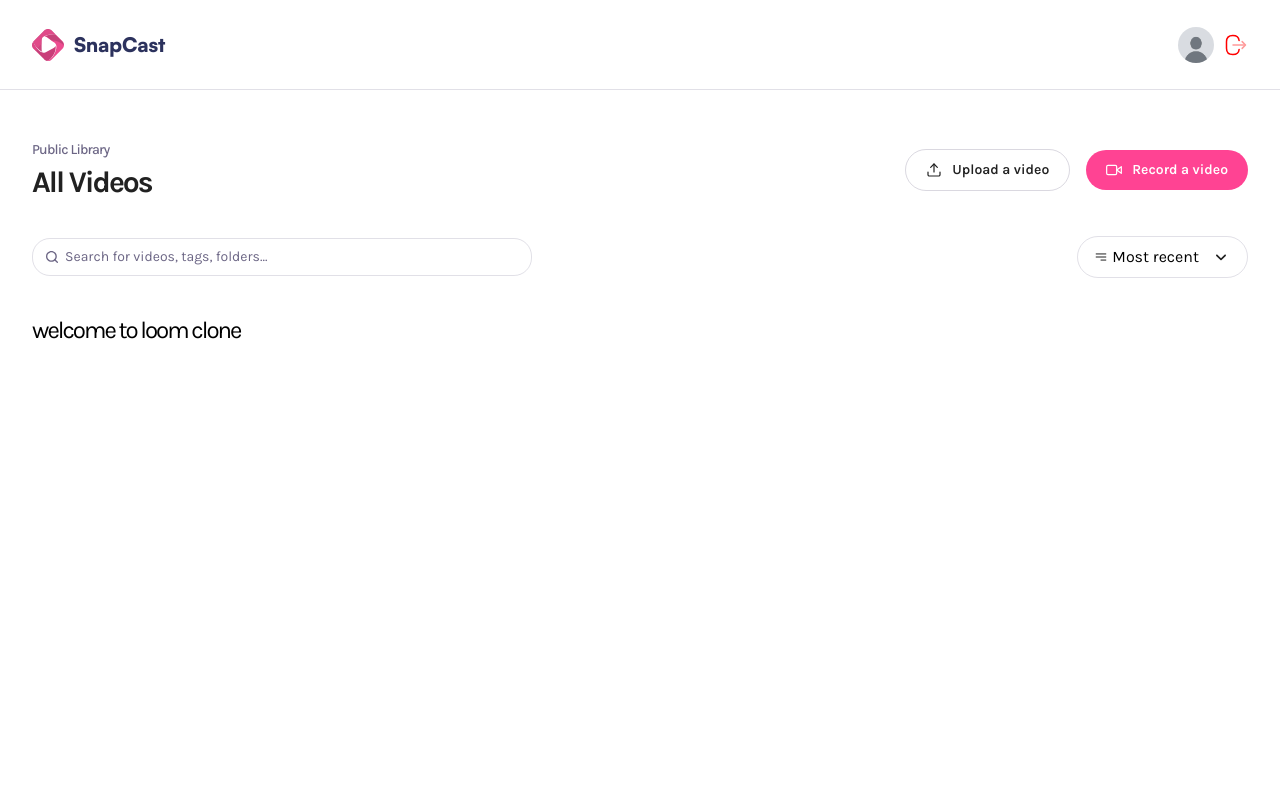
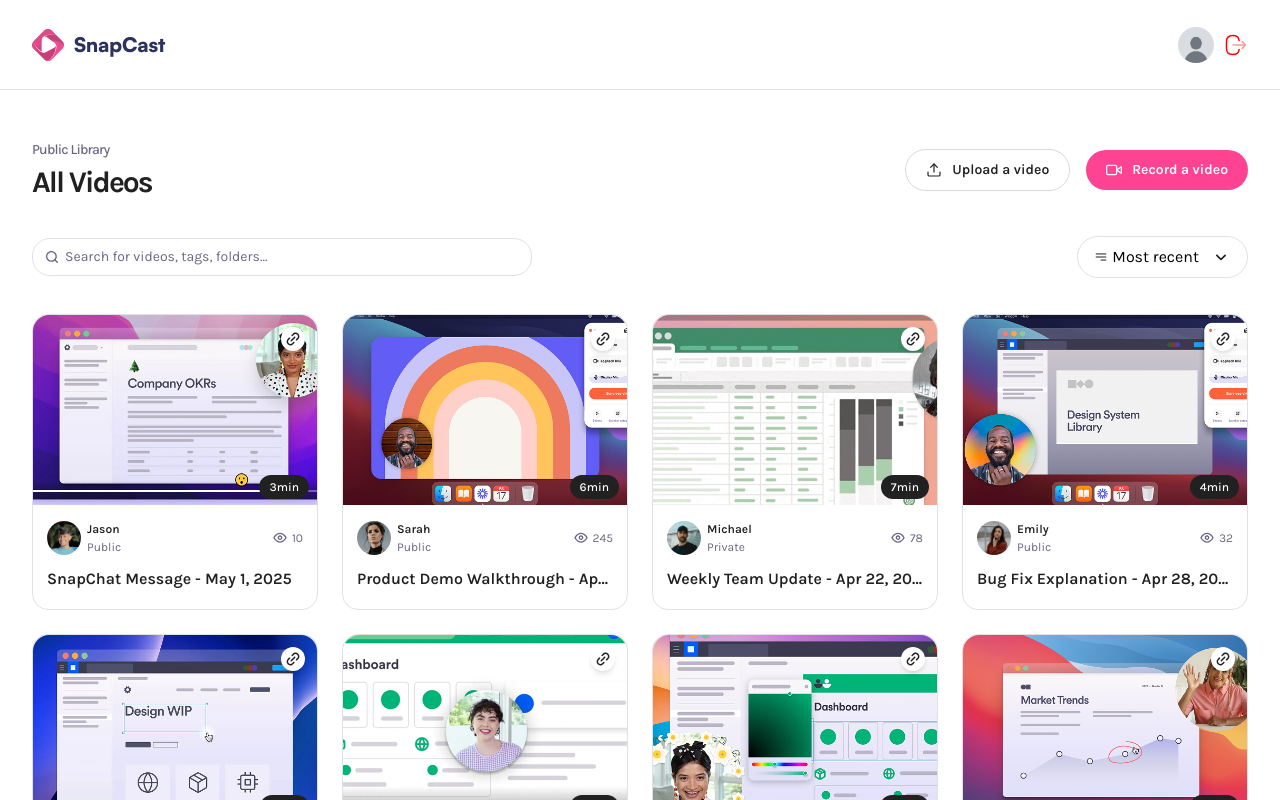
Before and after one commit to nasii05/loom_clone, a Next.js app: page / in a window 1280 px wide. Shown: the top 800 px of the page. Built offline with nearby package versions, Linux system fonts and the light colour scheme.

Commit message:
add : Video Cards

```diff
--- a/app/(root)/page.tsx
+++ b/app/(root)/page.tsx
@@ -1,11 +1,18 @@
-import React from 'react'
+"use client"
 import Header from "@/components/Header";
+import VideoCard from "@/components/VideoCard";
+import {dummyCards} from "@/constants";
 
 const Page = () => {
   return (
     <main className="wrapper page">
         <Header title="All Videos" subHeader="Public Library" />
-        <h1 className="text-2xl font-karla">welcome to loom clone</h1>
+
+        <section className="video-grid">
+            {dummyCards.map((card) => (
+                <VideoCard key={card.id} {...card} />
+            ))}
+        </section>
     </main>
   )
 }
--- a/app/(root)/profile/[id]/page.tsx
+++ b/app/(root)/profile/[id]/page.tsx
@@ -1,4 +1,6 @@
 import Header from "@/components/Header";
+import {dummyCards} from "@/constants";
+import VideoCard from "@/components/VideoCard";
 
 const Page = async ({params}: ParamsWithSearch) => {
     const {id} = await params;
@@ -7,9 +9,13 @@
         <div className="wrapper page">
             <Header subHeader="iamnasih@gmail.com" title="Nasih"
             userImg="/assets/images/dummy.jpg"/>
-           <h1 className="text-2xl font-karla">
-               User id: {id}
-           </h1>
+
+            <section className="video-grid">
+                {dummyCards.map((card) => (
+                    <VideoCard key={card.id} {...card} />
+                ))}
+            </section>
+
         </div>
     )
 }
--- /dev/null
+++ b/components/VideoCard.tsx
@@ -0,0 +1,68 @@
+"use client"
+import Link from "next/link";
+import Image from "next/image";
+
+const VideoCard = ({
+    id,
+    title,
+    thumbnail,
+    userImg,
+    username,
+    createdAt,
+    views,
+    visibility,
+    duration
+} : VideoCardProps) => {
+    return (
+       <Link href={`/video/${id}`} className="video-card">
+           <Image
+               src={thumbnail}
+               alt="thumbnail"
+               width={290}
+               height={160}
+               className="thumbnail"
+           />
+           <article>
+               <div>
+                   <figure>
+                       <Image
+                           src={userImg || '/assets/images/jason.png'}
+                           alt="avatar"
+                           width={34}
+                           height={34}
+                           className="rounded-full aspect-square"
+                       />
+                       <figcaption>
+                           <h3>{username}</h3>
+                           <p>{visibility}</p>
+                       </figcaption>
+                   </figure>
+                   <aside>
+                       <Image src="/assets/icons/eye.svg" alt="views"
+                         width={16} height={16}
+                       />
+                       <span>{views}</span>
+                   </aside>
+               </div>
+               <h2>
+                   {title} -{" "}
+                   {createdAt.toLocaleDateString("en-US", {
+                       year: "numeric",
+                       month: "short",
+                       day: "numeric"
+                   })}
+               </h2>
+           </article>
+           <button onClick={() => {}} className="copy-btn">
+               <Image src="/assets/icons/link.svg" alt="copy"
+               width={18} height={18}/>
+           </button>
+           {duration && (
+               <div className="duration">
+                   {Math.ceil(duration/60)}min
+               </div>
+           )}
+       </Link>
+    )
+}
+export default VideoCard
--- a/index.d.ts
+++ b/index.d.ts
@@ -7,13 +7,6 @@
   updatedAt: Date;
   id: string;
 }
-
-type VideoFormValues = {
-  title: string;
-  description: string;
-  tags: string;
-  visibility: "public" | "private";
-};
 
 declare interface FormFieldProps {
   id: string;
@@ -77,7 +70,7 @@
   username: string;
   createdAt: Date;
   views: number;
-  visibility: Visibility;
+  visibility: string;
   duration: number | null;
 }
 
@@ -111,7 +104,7 @@
   src: string | null;
 }
 
-type Visibility = "public" | "private";
+type Visibility = 'string';
 
 declare interface VideoDetails {
   videoId: string;
```
